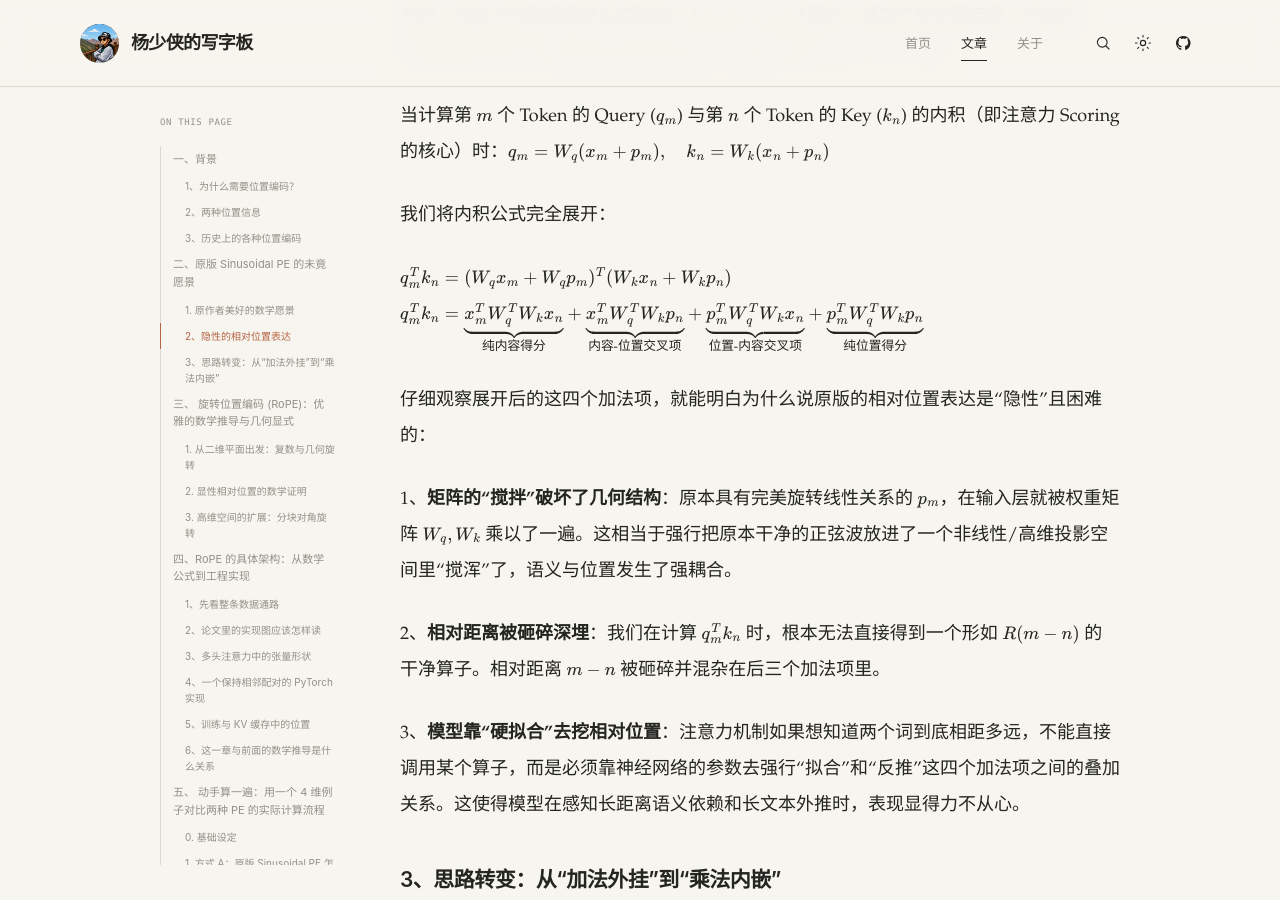
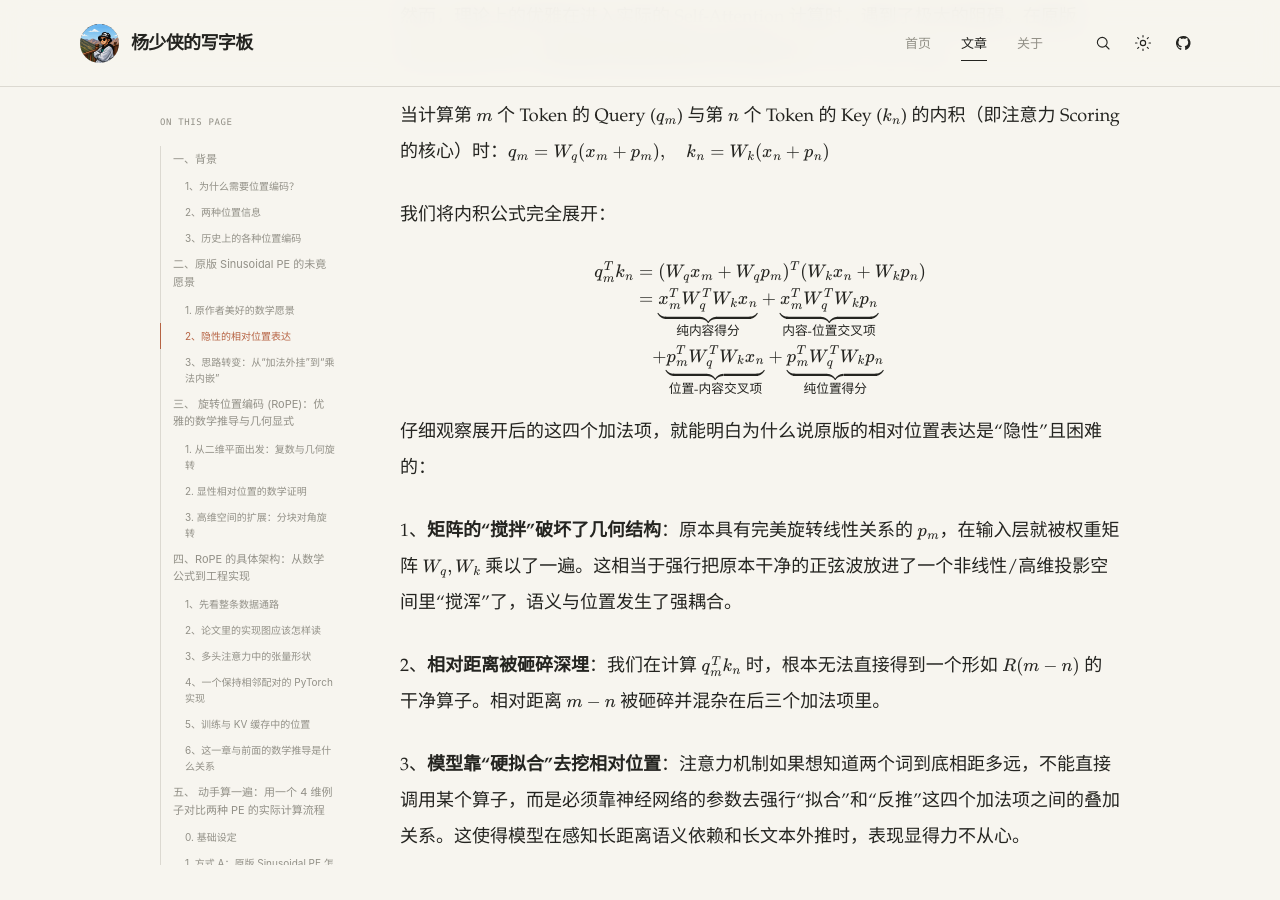
Before and after one commit to yangzc2004-bit/yangzc2004-bit.github.io, a Jekyll site: the page built from _posts/2026-11-08-position-encoding-evolution.md, in a window 1280 px wide and 900 px high, scrolled down 2876 px. Built offline with Jekyll 4.4.1, drawn with Linux system fonts in a browser that asks for light colours; comment, search, counter and statistics services are not loaded.

Commit message:
Fix aligned attention expansion formula

```diff
--- a/_posts/2026-11-08-position-encoding-evolution.md
+++ b/_posts/2026-11-08-position-encoding-evolution.md
@@ -74,8 +74,14 @@ $$
 我们将内积公式完全展开：
 
 $$
-q_m^T k_n = (W_q x_m + W_q p_m)^T (W_k x_n + W_k p_n)$$
-$$q_m^T k_n = \underbrace{x_m^T W_q^T W_k x_n}_{\text{纯内容得分}} + \underbrace{x_m^T W_q^T W_k p_n}_{\text{内容-位置交叉项}} + \underbrace{p_m^T W_q^T W_k x_n}_{\text{位置-内容交叉项}} + \underbrace{p_m^T W_q^T W_k p_n}_{\text{纯位置得分}}
+\begin{aligned}
+q_m^T k_n
+&= (W_q x_m + W_q p_m)^T (W_k x_n + W_k p_n)\\
+&= \underbrace{x_m^T W_q^T W_k x_n}_{\text{纯内容得分}}
++ \underbrace{x_m^T W_q^T W_k p_n}_{\text{内容-位置交叉项}}\\
+&\quad + \underbrace{p_m^T W_q^T W_k x_n}_{\text{位置-内容交叉项}}
++ \underbrace{p_m^T W_q^T W_k p_n}_{\text{纯位置得分}}
+\end{aligned}
 $$
 
 仔细观察展开后的这四个加法项，就能明白为什么说原版的相对位置表达是“隐性”且困难的：
```
